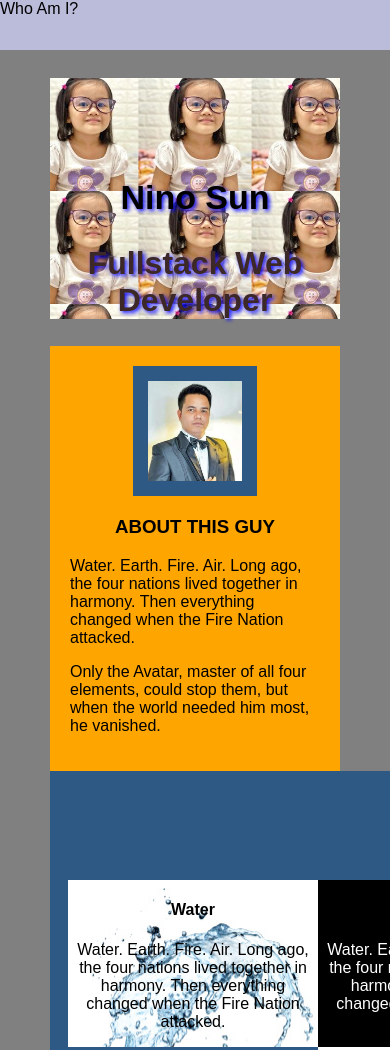
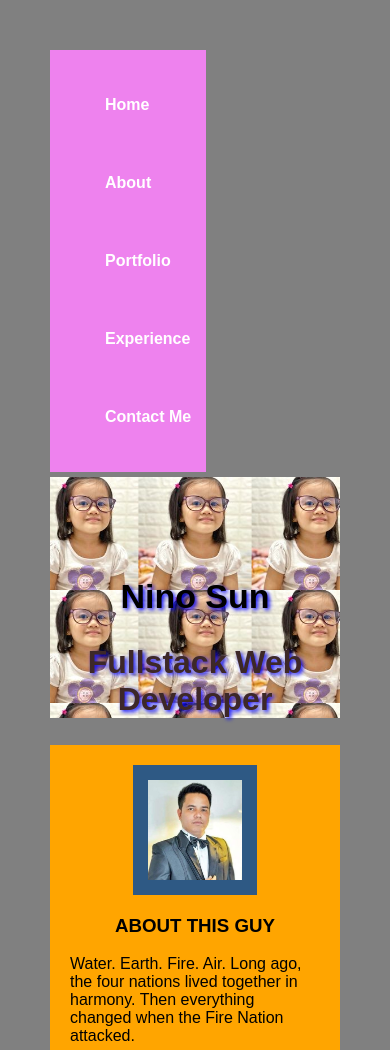
Before and after one commit to NSA16/kodego, a plain HTML site: page exercisecopy_1.html in a window 390 px wide. Shown: the top 1050 px of the page. Drawn offline with Linux system fonts and the light colour scheme.

Commit message:
css with responsive

```diff
--- a/css/style.css
+++ b/css/style.css
@@ -10,6 +10,7 @@ body {
     padding: 50px;
 }
 
+/*
 header {
     height: 50px;
     width: 398px;
@@ -18,6 +19,7 @@ header {
     left: 0px;
     top: 0px;
 }
+*/
 
 .banner {
     background-image: url("../images/Baby\ Aya.jpg");
@@ -226,7 +228,6 @@ footer {
     grid-column: 3/5;
 }
 
-
 .basic-grid2 .item10 {
     grid-row: 3/5;
 }
@@ -246,3 +247,58 @@ footer {
     background-color: rgb(54, 39, 139);
     grid-area: 2/4/5/6;
 }
+
+.navbar {
+    background-color: black;
+    text-align: center;
+    line-height: 48px;
+
+}
+
+nav a {
+    color: white;
+    text-decoration: none;
+    font-weight: 800;
+}
+
+.navbar ul li {
+    display: inline-block;
+   color: white !important;
+   padding: 15px;
+   vertical-align: middle;
+}
+
+.navbar ul li:hover a{
+    color: yellow;
+}
+
+.navbar ul li:hover {
+    background-color: forestgreen;
+}
+
+@media  and (max-width: 425px) {
+    .banner {
+        background-image:none;
+    }
+}
+
+
+
+@media screen and (max-width: 992px) {
+    .navbar {
+        background-color: violet;
+        height: auto;
+        position: absolute;
+        text-align: left;
+        width: auto;
+    }
+
+.banner {
+    margin-top: 409px;
+}
+
+
+    .navbar ul li {
+        display: block;
+    }
+}
--- a/exercisecopy_1.html
+++ b/exercisecopy_1.html
@@ -6,6 +6,17 @@
 </head>
 <body>
     <div class="page-wrapper">
+        <header>
+            <nav class="navbar">
+                <ul>
+                    <li><a href="#">Home</a></li>
+                    <li><a href="#">About</a></li>
+                    <li><a href="#">Portfolio</a></li>
+                    <li><a href="#">Experience</a></li>
+                    <li><a href="#">Contact Me</a></li>
+                </ul>
+            </nav>
+        </header>
         <header>Who Am I?</header>
         <section class="banner">
             <h1>Nino Sun</h1>
```
Also changed, not shown: invoice_form.html (+1 -1 lines).
